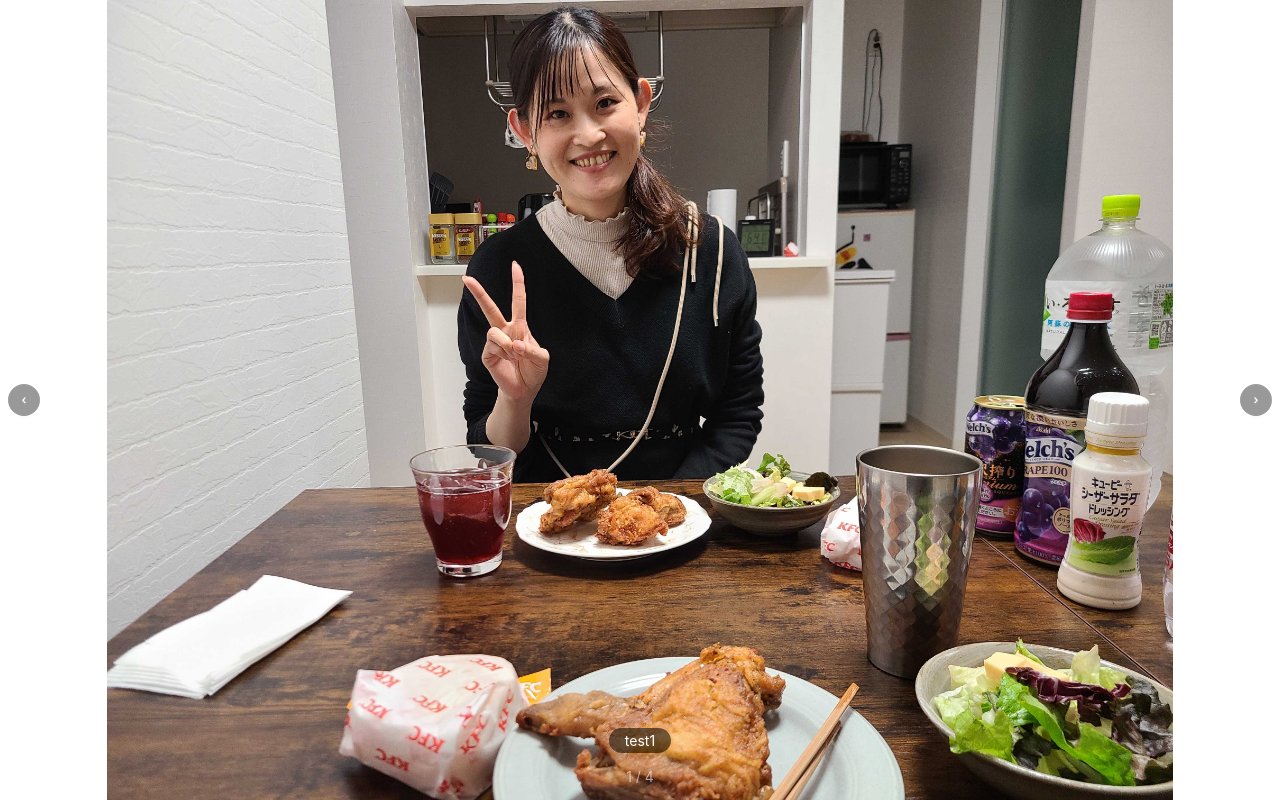
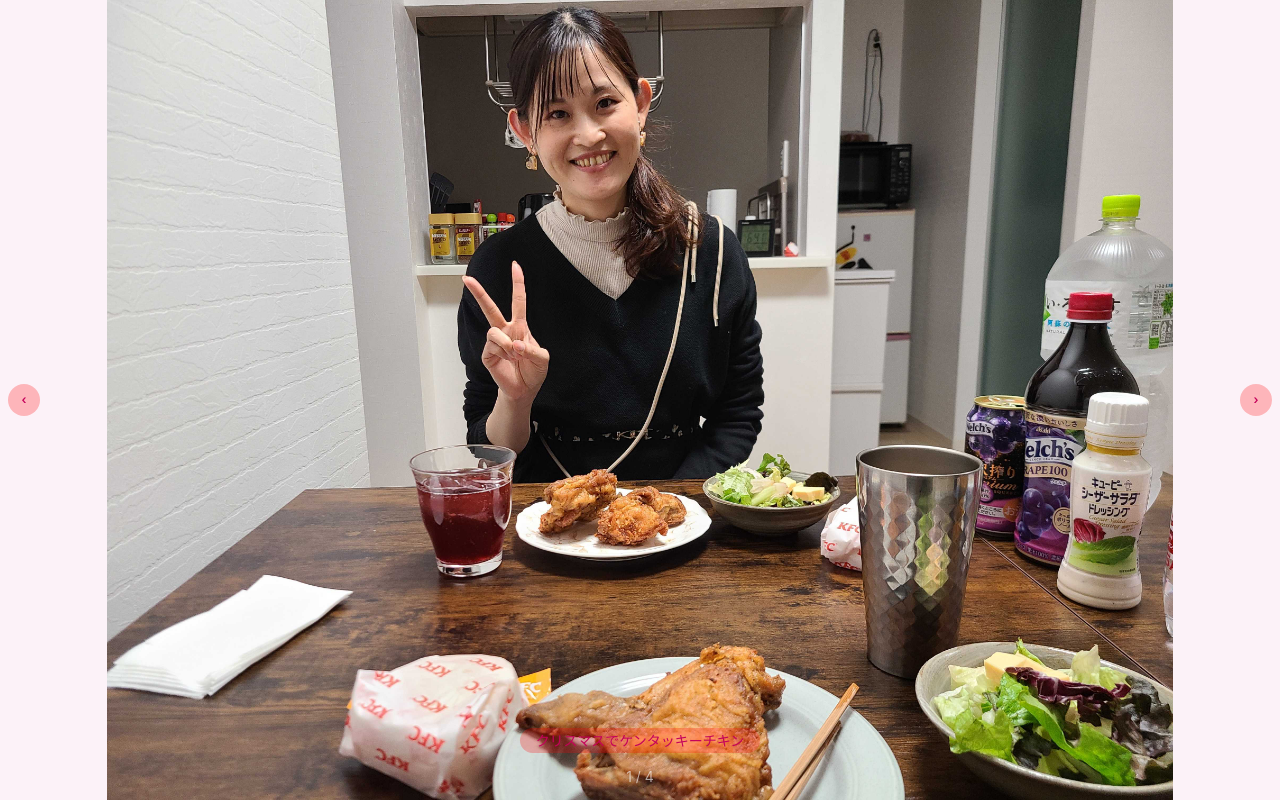
Before and after one commit to gunsow911/marriage_photo_album, a React (Vite) app: page /#/ in a window 1280 px wide. Built offline with nearby package versions, Linux system fonts and the light colour scheme.

Commit message:
daisyUIのテーマを優先して使うようにした。

```diff
--- a/src/components/PhotoSwiper.tsx
+++ b/src/components/PhotoSwiper.tsx
@@ -1,4 +1,4 @@
-import { useState, useRef } from 'react'
+import { useState, useRef, useEffect } from 'react'
 import { motion, AnimatePresence } from 'framer-motion'
 import type { Photo } from '../data/albums'
 
@@ -19,6 +19,11 @@ export default function PhotoViewer({ photos }: Props) {
   const prev = () => go((index - 1 + photos.length) % photos.length)
   const next = () => go((index + 1) % photos.length)
 
+  useEffect(() => {
+    const timer = setInterval(() => next(), 10000)
+    return () => clearInterval(timer)
+  }, [index])
+
   const handleTouchStart = (e: React.TouchEvent) => {
     touchStartX.current = e.touches[0].clientX
   }
@@ -35,7 +40,7 @@ export default function PhotoViewer({ photos }: Props) {
 
   return (
     <div
-      className="relative flex flex-col items-center justify-center bg-white"
+      className="relative flex flex-col items-center justify-center"
       style={{ height: '100dvh' }}
       onTouchStart={handleTouchStart}
       onTouchEnd={handleTouchEnd}
@@ -59,8 +64,8 @@ export default function PhotoViewer({ photos }: Props) {
           {photo.caption && (
             <div className="absolute bottom-12 left-0 right-0 text-center pointer-events-none">
               <span
-                className="px-4 py-1 rounded-full text-sm text-white"
-                style={{ background: 'rgba(0,0,0,0.55)' }}
+                className="px-4 py-1 rounded-full text-sm "
+                style={{ background: 'rgba(255,0,0,0.25)' }}
               >
                 {photo.caption}
               </span>
@@ -71,7 +76,8 @@ export default function PhotoViewer({ photos }: Props) {
 
       {/* Prev button */}
       <button
-        className="absolute left-2 z-10 btn btn-circle btn-sm bg-black/40 border-0 text-white hover:bg-black/60"
+        className="absolute left-2 z-10 btn btn-circle btn-sm  border-0"
+        style={{ background: 'rgba(255,0,0,0.25)' }}
         onClick={prev}
       >
         ‹
@@ -79,7 +85,8 @@ export default function PhotoViewer({ photos }: Props) {
 
       {/* Next button */}
       <button
-        className="absolute right-2 z-10 btn btn-circle btn-sm bg-black/40 border-0 text-white hover:bg-black/60"
+        className="absolute right-2 z-10 btn btn-circle btn-sm border-0"
+        style={{ background: 'rgba(255,0,0,0.25)' }}
         onClick={next}
       >
         ›
--- a/src/data/albums.ts
+++ b/src/data/albums.ts
@@ -5,8 +5,8 @@ export interface Photo {
 }
 
 export const photos: Photo[] = [
-  { id: 1, src: './photos/1.jpg', caption: "test1" },
-  { id: 2, src: './photos/2.jpg', caption: "test2" },
-  { id: 3, src: './photos/3.jpg', caption: "test3" },
-  { id: 4, src: './photos/4.jpg', caption: "test4" },
+  { id: 1, src: './photos/1.jpg', caption: "クリスマスでケンタッキーチキン" },
+  { id: 2, src: './photos/2.jpg', caption: "菜の花といっしょに" },
+  { id: 3, src: './photos/3.jpg', caption: "菜の花といっしょに2" },
+  { id: 4, src: './photos/4.jpg', caption: "結婚1か月記念" },
 ]
--- a/src/index.css
+++ b/src/index.css
@@ -1,5 +1,7 @@
 @import "tailwindcss";
-@plugin "daisyui";
+@plugin "daisyui" {
+    themes: light --default, dark --prefersdark, valentine
+}
 
 html, body {
   overscroll-behavior: none;
--- a/src/routes/__root.tsx
+++ b/src/routes/__root.tsx
@@ -2,7 +2,7 @@ import { createRootRoute, Outlet } from '@tanstack/react-router'
 
 export const rootRoute = createRootRoute({
   component: () => (
-    <div className="min-h-screen bg-white">
+    <div className="min-h-screen">
       <Outlet />
     </div>
   ),
```
